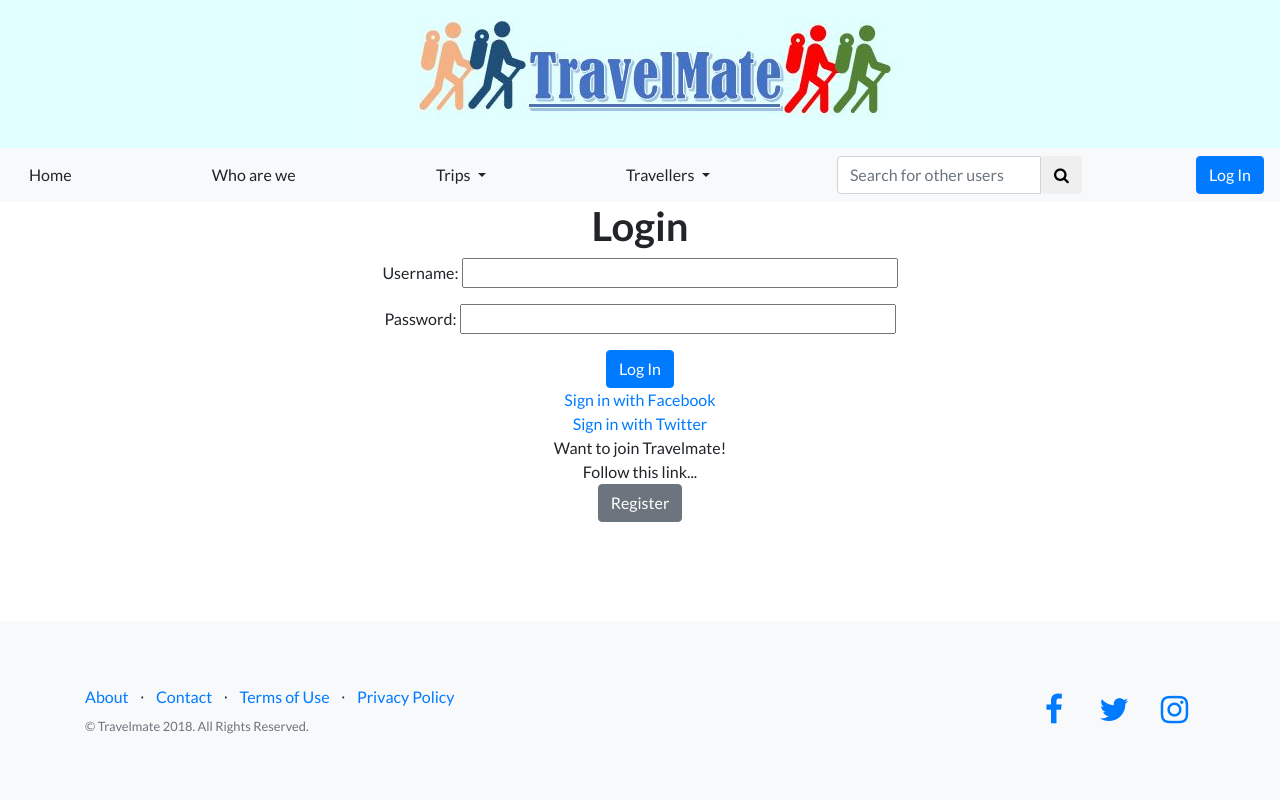
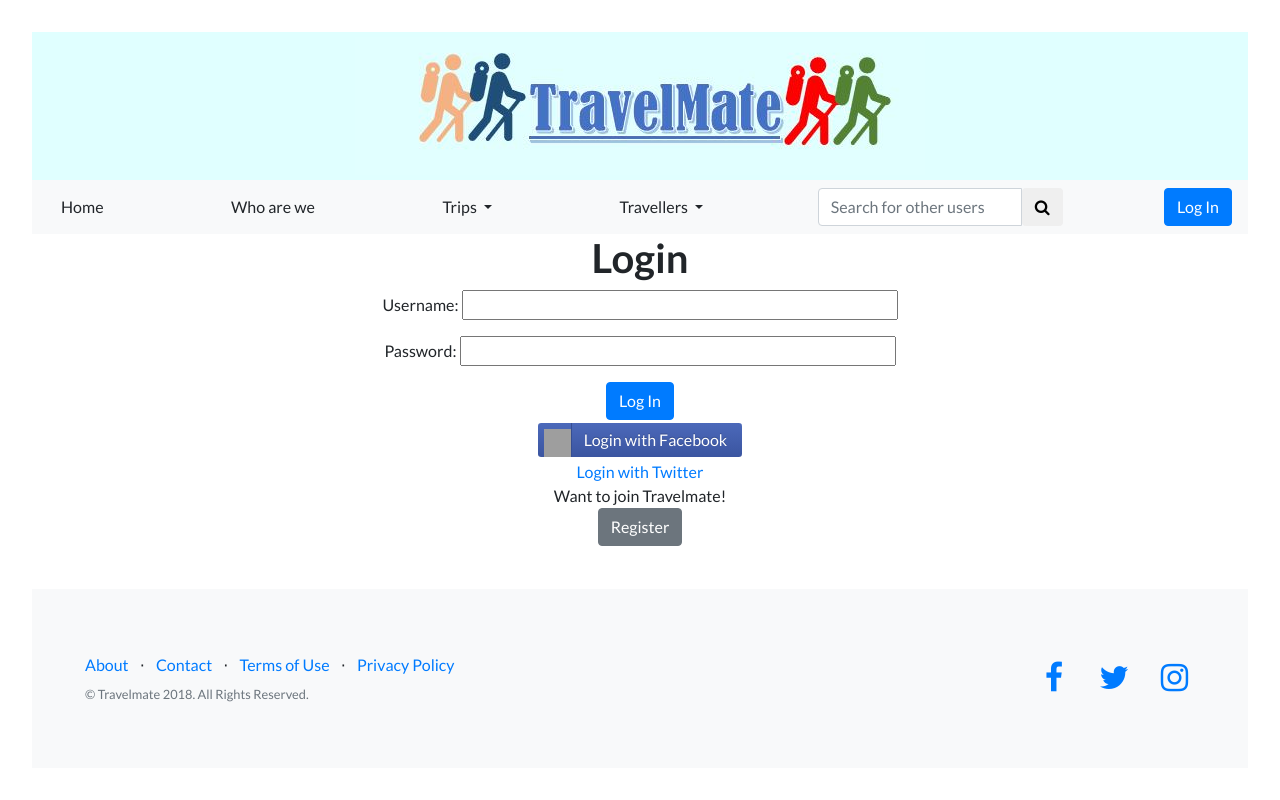
Before and after one commit to fmavb/travelmate, a Django app: page /login/ in a window 1280 px wide. Run offline with Django 3.2, Linux system fonts and the light colour scheme; some libraries are stand-ins or nearby versions; grey boxes are pictures that could not be loaded.

Commit message:
Added a Facebook login button

```diff
--- /dev/null
+++ b/static/css/facebook-login.css
@@ -0,0 +1,66 @@
+body { padding: 2em; }
+
+
+/* Shared */
+.loginBtn {
+    box-sizing: border-box;
+    position: relative;
+    /* width: 13em;  - apply for fixed size */
+    margin: 0.2em;
+    padding: 0 15px 0 46px;
+    border: none;
+    text-align: left;
+    line-height: 34px;
+    white-space: nowrap;
+    border-radius: 0.2em;
+    font-size: 16px;
+    color: #FFF;
+}
+.loginBtn:before {
+    content: "";
+    box-sizing: border-box;
+    position: absolute;
+    top: 0;
+    left: 0;
+    width: 34px;
+    height: 100%;
+}
+.loginBtn:focus {
+    outline: none;
+}
+.loginBtn:active {
+    box-shadow: inset 0 0 0 32px rgba(0,0,0,0.1);
+}
+
+
+/* Facebook */
+.loginBtn--facebook {
+    background-color: #4C69BA;
+    background-image: linear-gradient(#4C69BA, #3B55A0);
+    /*font-family: "Helvetica neue", Helvetica Neue, Helvetica, Arial, sans-serif;*/
+    text-shadow: 0 -1px 0 #354C8C;
+}
+.loginBtn--facebook:before {
+    border-right: #364e92 1px solid;
+    background: url('https://s3-us-west-2.amazonaws.com/s.cdpn.io/14082/icon_facebook.png') 6px 6px no-repeat;
+}
+.loginBtn--facebook:hover,
+.loginBtn--facebook:focus {
+    background-color: #5B7BD5;
+    background-image: linear-gradient(#5B7BD5, #4864B1);
+}
+
+
+/* Google */
+.loginBtn--google {
+    /*font-family: "Roboto", Roboto, arial, sans-serif;*/
+    background: #DD4B39;
+}
+.loginBtn--google:before {
+    border-right: #BB3F30 1px solid;
+    background: url('https://s3-us-west-2.amazonaws.com/s.cdpn.io/14082/icon_google.png') 6px 6px no-repeat;
+}
+.loginBtn--google:hover,
+.loginBtn--google:focus {
+    background: #E74B37;
+}
--- a/templates/registration/login.html
+++ b/templates/registration/login.html
@@ -2,6 +2,9 @@
 {% load staticfiles %}
 {% block title_block %}
     Log in
+{% endblock %}
+{% block head_js %}
+    <link href="{% static '/css/facebook-login.css' %}" rel="stylesheet" type="text/css">
 {% endblock %}
 {% block body_block %}
     <div class="form container">
@@ -15,13 +18,14 @@
         <p>{{ form.password.errors }}</p>
         <input class="btn btn-primary" type="submit" value="Log In" />
     </form>
-        <a href="{% url 'social:begin' 'facebook' %}">Sign in with Facebook</a> <br />
-        <a href="{% url 'social:begin' 'twitter' %}">Sign in with Twitter</a>
+        <button class="loginBtn loginBtn--facebook" onclick="location.href='{% url 'social:begin' 'facebook' %}'">
+            Login with Facebook
+        </button><br/>
+        <a href="{% url 'social:begin' 'facebook' %}">Login with Twitter</a>
     </div>
     <div class="form">
         <p>
             Want to join Travelmate! <br />
-            Follow this link... <br />
             <a class="btn btn-secondary" href="{% url 'registration_register' %}">Register</a>
         </p>
     </div>
```
Also changed, not shown: templates/registration/registration_form.html (+6 -1 lines), README.md.
